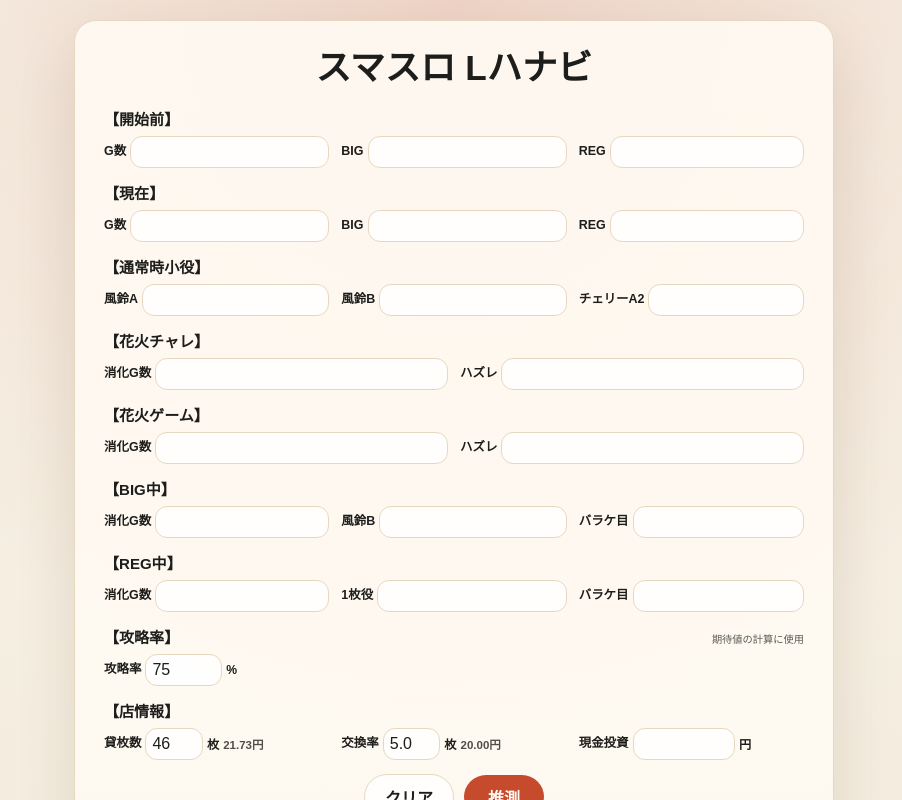
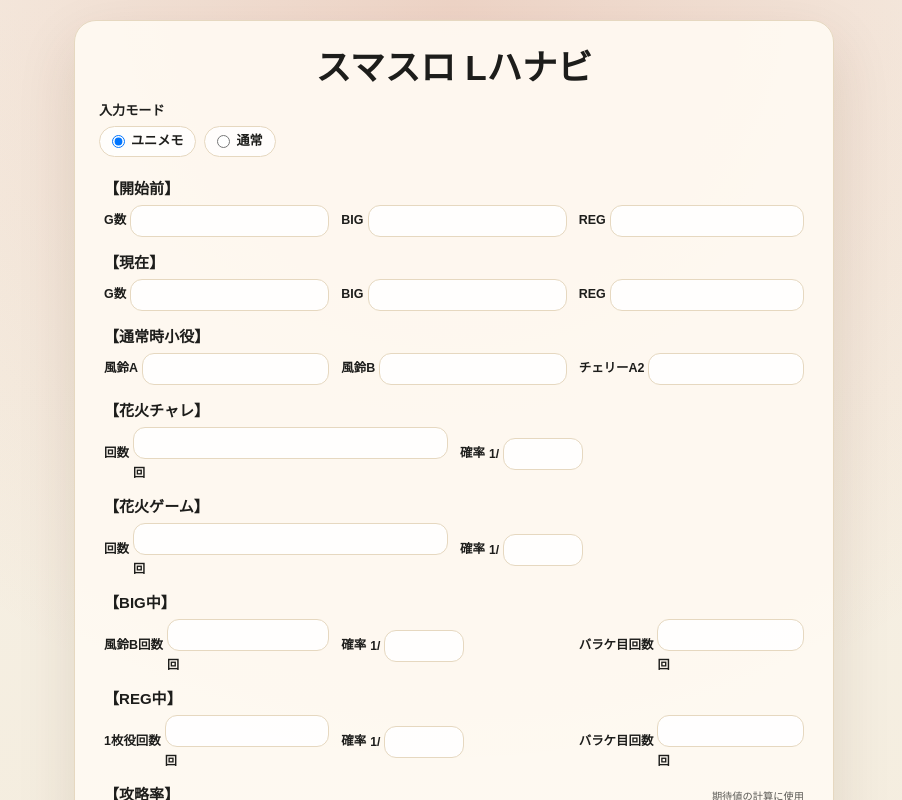
Before and after one commit to umedademu/suisoku, a Next.js app: page /lhanabi in a window 1280 px wide. Shown: the top 800 px of the page, without its empty margins (186-1088 px from the left). Built offline with nearby package versions, Linux system fonts and the light colour scheme.

Commit message:
Lハナビと新ハナビにユニメモ入力モードを追加

```diff
--- a/app/globals.css
+++ b/app/globals.css
@@ -150,6 +150,47 @@ a {
   line-height: 1.2;
 }
 
+.mode-switch {
+  display: grid;
+  gap: 8px;
+  width: 100%;
+  margin-top: 16px;
+  text-align: left;
+}
+
+.mode-switch-label {
+  margin: 0;
+  font-size: 0.82rem;
+  font-weight: 700;
+  line-height: 1.1;
+}
+
+.mode-switch-options {
+  display: flex;
+  flex-wrap: wrap;
+  gap: 8px;
+}
+
+.mode-switch-option {
+  display: inline-flex;
+  align-items: center;
+  gap: 6px;
+  border: 1px solid var(--border);
+  border-radius: 999px;
+  background: rgba(255, 255, 255, 0.82);
+  padding: 7px 12px;
+}
+
+.mode-switch-radio {
+  margin: 0;
+}
+
+.mode-switch-text {
+  font-size: 0.82rem;
+  font-weight: 700;
+  line-height: 1.1;
+}
+
 .group-title-row {
   display: flex;
   align-items: baseline;
@@ -225,6 +266,12 @@ a {
   white-space: nowrap;
 }
 
+.input-prefix {
+  font-size: 0.76rem;
+  font-weight: 700;
+  white-space: nowrap;
+}
+
 .input-live-text {
   color: rgba(29, 29, 27, 0.78);
   font-size: 0.72rem;
@@ -256,6 +303,11 @@ a {
 .number-input-medium {
   width: 6.4em;
   flex: 0 0 6.4em;
+}
+
+.number-input-rate {
+  width: 5em;
+  flex: 0 0 5em;
 }
 
 .number-input-piece {
@@ -605,6 +657,22 @@ a {
     font-size: 0.8rem;
   }
 
+  .mode-switch {
+    gap: 6px;
+  }
+
+  .mode-switch-options {
+    gap: 6px;
+  }
+
+  .mode-switch-option {
+    padding: 6px 10px;
+  }
+
+  .mode-switch-text {
+    font-size: 0.78rem;
+  }
+
   .action-row {
     gap: 6px;
   }
--- a/app/lhanabi/page.tsx
+++ b/app/lhanabi/page.tsx
@@ -1,6 +1,24 @@
 "use client";
 
 import { useEffect, useState } from "react";
+
+type InputMode = "unimemo" | "normal";
+
+type InputField = {
+  key: string;
+  label: string;
+  unit?: string;
+  compact?: boolean;
+  widthClass?: string;
+  prefix?: string;
+  keyboard?: "numeric" | "decimal";
+};
+
+type InputGroup = {
+  title: string;
+  note?: string;
+  fields: InputField[];
+};
 
 const settings = [
   {
@@ -69,7 +87,12 @@ const settings = [
   }
 ];
 
-const inputGroups = [
+const modeOptions: Array<{ value: InputMode; label: string }> = [
+  { value: "unimemo", label: "ユニメモ" },
+  { value: "normal", label: "通常" }
+];
+
+const inputGroups: InputGroup[] = [
   {
     title: "開始前",
     fields: [
@@ -161,14 +184,76 @@ const inputGroups = [
   }
 ];
 
+const unimemoInputGroups: Record<string, InputGroup> = {
+  花火チャレ: {
+    title: "花火チャレ",
+    fields: [
+      { key: "challengeHazure", label: "回数", unit: "回" },
+      {
+        key: "challengeHazureRate",
+        label: "確率",
+        prefix: "1/",
+        widthClass: "number-input-rate",
+        keyboard: "decimal"
+      }
+    ]
+  },
+  花火ゲーム: {
+    title: "花火ゲーム",
+    fields: [
+      { key: "gameHazure", label: "回数", unit: "回" },
+      {
+        key: "gameHazureRate",
+        label: "確率",
+        prefix: "1/",
+        widthClass: "number-input-rate",
+        keyboard: "decimal"
+      }
+    ]
+  },
+  BIG中: {
+    title: "BIG中",
+    fields: [
+      { key: "bigFurinB", label: "風鈴B回数", unit: "回" },
+      {
+        key: "bigFurinBRate",
+        label: "確率",
+        prefix: "1/",
+        widthClass: "number-input-rate",
+        keyboard: "decimal"
+      },
+      { key: "bigBarake", label: "バラケ目回数", unit: "回" }
+    ]
+  },
+  REG中: {
+    title: "REG中",
+    fields: [
+      { key: "regOneRole", label: "1枚役回数", unit: "回" },
+      {
+        key: "regOneRoleRate",
+        label: "確率",
+        prefix: "1/",
+        widthClass: "number-input-rate",
+        keyboard: "decimal"
+      },
+      { key: "regBarake", label: "バラケ目回数", unit: "回" }
+    ]
+  }
+};
+
 const initialValues = {
   ...Object.fromEntries(inputGroups.flatMap((group) => group.fields.map((field) => [field.key, ""]))),
+  challengeHazureRate: "",
+  gameHazureRate: "",
+  bigFurinBRate: "",
+  regOneRoleRate: "",
   medalRent: "46",
   exchangeRate: "5.0",
   strategyRate: "75"
 };
 
 const STORAGE_KEY = "suisoku-lhanabi-inputs";
+const MODE_STORAGE_KEY = "suisoku-lhanabi-mode";
 
 const specGroups = [
   {
@@ -336,6 +421,14 @@ function toNumber(value: string) {
   return Number.isFinite(parsed) ? parsed : 0;
 }
 
+function calculateUnimemoBase(count: number, denominator: number) {
+  if (count <= 0 || denominator <= 0) {
+    return 0;
+  }
+
+  return Math.max(count, Math.round(count * denominator));
+}
+
 function formatDenominator(value: number) {
   const rounded = Math.round(value * 10) / 10;
   return rounded.toFixed(1);
@@ -478,6 +571,7 @@ function formatPercent(probability: number) {
 
 export default function LHanabiPage() {
   const [inputValues, setInputValues] = useState<Record<string, string>>(initialValues);
+  const [inputMode, setInputMode] = useState<InputMode>("unimemo");
   const [settingExpectationTable, setSettingExpectationTable] = useState<
     | {
         headerText: string;
@@ -526,6 +620,12 @@ export default function LHanabiPage() {
 
         setInputValues(nextValues);
       }
+
+      const savedMode = window.localStorage.getItem(MODE_STORAGE_KEY);
+
+      if (savedMode === "unimemo" || savedMode === "normal") {
+        setInputMode(savedMode);
+      }
     } catch {
       // 端末内保存の読込に失敗した場合は初期値を使う
     }
@@ -539,7 +639,8 @@ export default function LHanabiPage() {
     }
 
     window.localStorage.setItem(STORAGE_KEY, JSON.stringify(inputValues));
-  }, [hasLoadedSavedValues, inputValues]);
+    window.localStorage.setItem(MODE_STORAGE_KEY, inputMode);
+  }, [hasLoadedSavedValues, inputMode, inputValues]);
 
   const medalRentValue = toNumber(inputValues.medalRent);
   const exchangeRateValue = toNumber(inputValues.exchangeRate);
@@ -564,6 +665,13 @@ export default function LHanabiPage() {
     setProbabilityGroups(null);
   };
 
+  const handleModeChange = (nextMode: InputMode) => {
+    setInputMode(nextMode);
+    setSettingExpectationTable(null);
+    setOverallSettingRows(null);
+    setProbabilityGroups(null);
+  };
+
   const handleEstimate = (event: React.FormEvent<HTMLFormElement>) => {
     event.preventDefault();
 
@@ -578,14 +686,18 @@ export default function LHanabiPage() {
     const cherryA2 = toNumber(inputValues.cherryA2);
     const bigGames = toNumber(inputValues.bigGames);
     const bigFurinB = toNumber(inputValues.bigFurinB);
+    const bigFurinBRate = toNumber(inputValues.bigFurinBRate);
     const bigBarake = toNumber(inputValues.bigBarake);
     const regGames = toNumber(inputValues.regGames);
     const regOneRole = toNumber(inputValues.regOneRole);
+    const regOneRoleRate = toNumber(inputValues.regOneRoleRate);
     const regBarake = toNumber(inputValues.regBarake);
     const challengeGames = toNumber(inputValues.challengeGames);
     const challengeHazure = toNumber(inputValues.challengeHazure);
+    const challengeHazureRate = toNumber(inputValues.challengeHazureRate);
     const gameGames = toNumber(inputValues.gameGames);
     const gameHazure = toNumber(inputValues.gameHazure);
+    const gameHazureRate = toNumber(inputValues.gameHazureRate);
     const medalRent = toNumber(inputValues.medalRent);
     const exchangeRate = toNumber(inputValues.exchangeRate);
     const cashInvestment = Math.max(0, toNumber(inputValues.cashInvestment));
@@ -598,6 +710,16 @@ export default function LHanabiPage() {
 
     const practiceGames = currentGames - beforeGames;
     const totalBonus = currentBig + currentReg;
+    const bigBase =
+      inputMode === "unimemo" ? calculateUnimemoBase(bigFurinB, bigFurinBRate) : bigGames;
+    const regBase =
+      inputMode === "unimemo" ? calculateUnimemoBase(regOneRole, regOneRoleRate) : regGames;
+    const challengeBase =
+      inputMode === "unimemo"
+        ? calculateUnimemoBase(challengeHazure, challengeHazureRate)
+        : challengeGames;
+    const gameBase =
+      inputMode === "unimemo" ? calculateUnimemoBase(gameHazure, gameHazureRate) : gameGames;
     const settingExpectationValues = settings.map((setting) => {
       const payoutRate = calculateEffectivePayout(setting.payout, setting.payoutFull, strategyRate);
 
@@ -660,37 +782,37 @@ export default function LHanabiPage() {
         key: "bigFurinB",
         title: "BIG中風鈴B",
         count: bigFurinB,
-        base: bigGames
+        base: bigBase
       },
       {
         key: "bigBarake",
         title: "BIG中バラケ目",
         count: bigBarake,
-        base: bigGames
+        base: bigBase
       },
       {
         key: "regOneRole",
         title: "REG中1枚役",
         count: regOneRole,
-        base: regGames
+        base: regBase
       },
       {
         key: "regBarake",
         title: "REG中バラケ目",
         count: regBarake,
-        base: regGames
+        base: regBase
       },
       {
         key: "challengeHazure",
         title: "花火チャレ中ハズレ",
         count: challengeHazure,
-        base: challengeGames
+        base: challengeBase
       },
       {
         key: "gameHazure",
         title: "花火ゲーム中ハズレ",
         count: gameHazure,
-        base: gameGames
+        base: gameBase
       }
     ];
 
@@ -810,10 +932,59 @@ export default function LHanabiPage() {
     });
   };
 
+  const renderFields = (fields: InputField[]) => (
+    <div className={`input-row input-row-${Math.min(fields.length, 3)}`}>
+      {fields.map((field) => (
+        <div className="input-field-wrap" key={field.key}>
+          <label className="input-field">
+            <span className="input-label">{field.label}</span>
+            <span className="input-control">
+              {field.prefix ? <span className="input-prefix">{field.prefix}</span> : null}
+              <input
+                className={`number-input${field.compact ? " number-input-compact" : ""}${field.widthClass ? ` ${field.widthClass}` : ""}`}
+                type="number"
+                inputMode={field.keyboard ?? "numeric"}
+                value={inputValues[field.key]}
+                onChange={(event) =>
+                  setInputValues((current) => ({
+                    ...current,
+                    [field.key]: event.target.value
+                  }))
+                }
+              />
+              {field.unit ? <span className="input-unit">{field.unit}</span> : null}
+              {liveFieldTexts[field.key] ? (
+                <span className="input-live-text">{liveFieldTexts[field.key]}</span>
+              ) : null}
+            </span>
+          </label>
+        </div>
+      ))}
+    </div>
+  );
+
   return (
     <main className="page-shell">
       <div className="card card-wide">
         <h1 className="title">スマスロ Lハナビ</h1>
+        <section className="mode-switch">
+          <p className="mode-switch-label">入力モード</p>
+          <div className="mode-switch-options">
+            {modeOptions.map((option) => (
+              <label className="mode-switch-option" key={option.value}>
+                <input
+                  checked={inputMode === option.value}
+                  className="mode-switch-radio"
+                  name="lhanabi-input-mode"
+                  type="radio"
+                  value={option.value}
+                  onChange={() => handleModeChange(option.value)}
+                />
+                <span className="mode-switch-text">{option.label}</span>
+              </label>
+            ))}
+          </div>
+        </section>
         <form className="input-form" onSubmit={handleEstimate}>
           {inputGroups.map((group, index) => (
             <section className="input-group" key={`${group.title ?? "group"}-${index}`}>
@@ -825,35 +996,11 @@ export default function LHanabiPage() {
                   ) : null}
                 </div>
               ) : null}
-              <div className={`input-row input-row-${Math.min(group.fields.length, 3)}`}>
-                {group.fields.map((field) => (
-                  <div className="input-field-wrap" key={field.key}>
-                    <label className="input-field">
-                      <span className="input-label">{field.label}</span>
-                      <span className="input-control">
-                        <input
-                          className={`number-input${"compact" in field && field.compact ? " number-input-compact" : ""}${"widthClass" in field && field.widthClass ? ` ${field.widthClass}` : ""}`}
-                          type="number"
-                          inputMode="numeric"
-                          value={inputValues[field.key]}
-                          onChange={(event) =>
-                            setInputValues((current) => ({
-                              ...current,
-                              [field.key]: event.target.value
-                            }))
-                          }
-                        />
-                        {"unit" in field && field.unit ? (
-                          <span className="input-unit">{field.unit}</span>
-                        ) : null}
-                        {liveFieldTexts[field.key] ? (
-                          <span className="input-live-text">{liveFieldTexts[field.key]}</span>
-                        ) : null}
-                      </span>
-                    </label>
-                  </div>
-                ))}
-              </div>
+              {renderFields(
+                inputMode === "unimemo" && group.title in unimemoInputGroups
+                  ? unimemoInputGroups[group.title].fields
+                  : group.fields
+              )}
             </section>
           ))}
           <div className="action-row">
```
Also changed, not shown: app/shinhanabi/page.tsx (+161 -26 lines), 1 other file (tests, documents, lock files or other folders).
